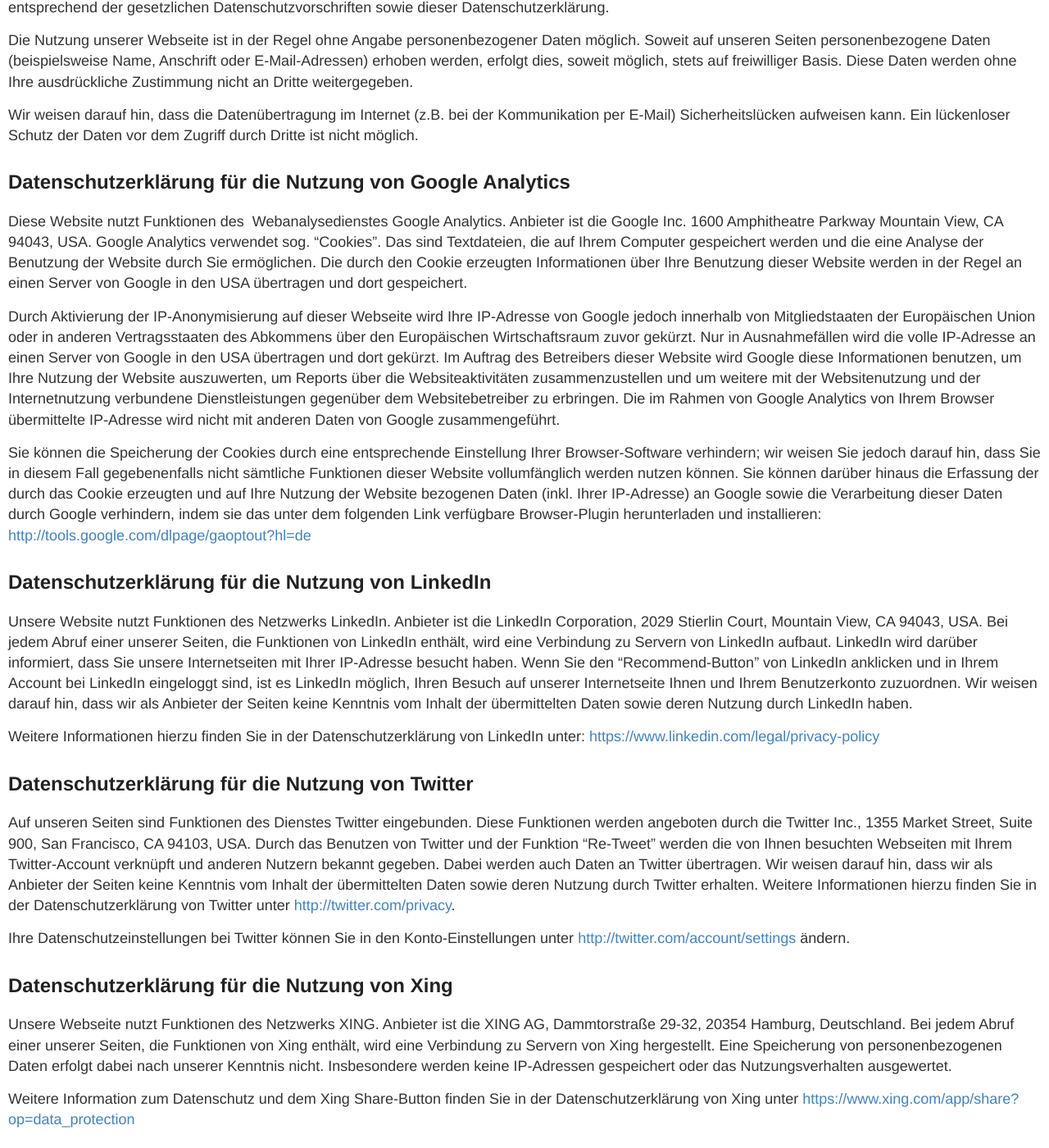
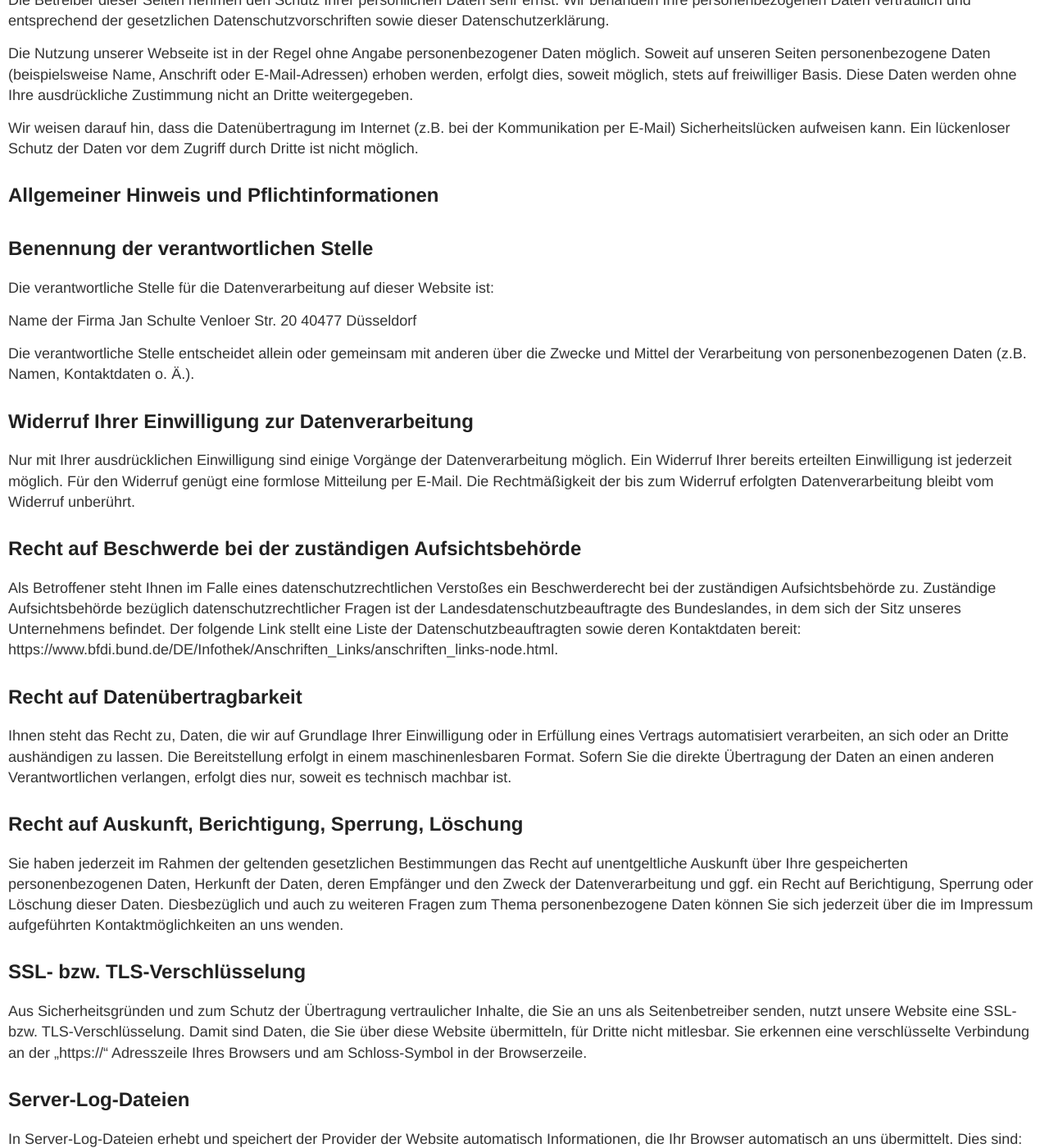
Before and after one commit to janschultecom/janschultecom.github.io, a Jekyll site: the page built from privacy/index.md, in a window 1280 px wide and 1400 px high, scrolled down 320 px. Shown: the whole window at 82% size. Built offline with Jekyll 4.4.1, drawn with Linux system fonts in a browser that asks for light colours; some of the changed text lies outside the part shown.

Commit message:
Update privacy

```diff
--- a/privacy/index.md
+++ b/privacy/index.md
@@ -2,7 +2,7 @@
 layout: page
 title: Datenschutzerklärung
 ---
-## Datenschutz
+# Datenschutzerklärung
 
 Die Betreiber dieser Seiten nehmen den Schutz Ihrer persönlichen Daten sehr ernst. Wir behandeln Ihre personenbezogenen Daten vertraulich und entsprechend der gesetzlichen Datenschutzvorschriften sowie dieser Datenschutzerklärung.
 
@@ -10,48 +10,49 @@ Die Nutzung unserer Webseite ist in der Regel ohne Angabe personenbezogener Date
 
 Wir weisen darauf hin, dass die Datenübertragung im Internet (z.B. bei der Kommunikation per E-Mail) Sicherheitslücken aufweisen kann. Ein lückenloser Schutz der Daten vor dem Zugriff durch Dritte ist nicht möglich.
 
-## Datenschutzerklärung für die Nutzung von Google Analytics
+## Allgemeiner Hinweis und Pflichtinformationen
 
-Diese Website nutzt Funktionen des  Webanalysedienstes Google Analytics. Anbieter ist die Google Inc. 1600 Amphitheatre Parkway Mountain View, CA 94043, USA. Google Analytics verwendet sog. "Cookies". Das sind Textdateien, die auf Ihrem Computer gespeichert werden und die eine Analyse der Benutzung der Website durch Sie ermöglichen. Die durch den Cookie erzeugten Informationen über Ihre Benutzung dieser Website werden in der Regel an einen Server von Google in den USA übertragen und dort gespeichert.
+## Benennung der verantwortlichen Stelle
 
-Durch Aktivierung der IP-Anonymisierung auf dieser Webseite wird Ihre IP-Adresse von Google jedoch innerhalb von Mitgliedstaaten der Europäischen Union oder in anderen Vertragsstaaten des Abkommens über den Europäischen Wirtschaftsraum zuvor gekürzt. Nur in Ausnahmefällen wird die volle IP-Adresse an einen Server von Google in den USA übertragen und dort gekürzt. Im Auftrag des Betreibers dieser Website wird Google diese Informationen benutzen, um Ihre Nutzung der Website auszuwerten, um Reports über die Websiteaktivitäten zusammenzustellen und um weitere mit der Websitenutzung und der Internetnutzung verbundene Dienstleistungen gegenüber dem Websitebetreiber zu erbringen. Die im Rahmen von Google Analytics von Ihrem Browser übermittelte IP-Adresse wird nicht mit anderen Daten von Google zusammengeführt.
+Die verantwortliche Stelle für die Datenverarbeitung auf dieser Website ist:
 
-Sie können die Speicherung der Cookies durch eine entsprechende Einstellung Ihrer Browser-Software verhindern; wir weisen Sie jedoch darauf hin, dass Sie in diesem Fall gegebenenfalls nicht sämtliche Funktionen dieser Website vollumfänglich werden nutzen können. Sie können darüber hinaus die Erfassung der durch das Cookie erzeugten und auf Ihre Nutzung der Website bezogenen Daten (inkl. Ihrer IP-Adresse) an Google sowie die Verarbeitung dieser Daten durch Google verhindern, indem sie das unter dem folgenden Link verfügbare Browser-Plugin herunterladen und installieren: [http://tools.google.com/dlpage/gaoptout?hl=de](http://tools.google.com/dlpage/gaoptout?hl=de)
+Name der Firma
+Jan Schulte
+Venloer Str. 20
+40477 Düsseldorf
 
-## Datenschutzerklärung für die Nutzung von LinkedIn
+Die verantwortliche Stelle entscheidet allein oder gemeinsam mit anderen über die Zwecke und Mittel der Verarbeitung von personenbezogenen Daten (z.B. Namen, Kontaktdaten o. Ä.).
 
-Unsere Website nutzt Funktionen des Netzwerks LinkedIn. Anbieter ist die LinkedIn Corporation, 2029 Stierlin Court, Mountain View, CA 94043, USA. Bei jedem Abruf einer unserer Seiten, die Funktionen von LinkedIn enthält, wird eine Verbindung zu Servern von LinkedIn aufbaut. LinkedIn wird darüber informiert, dass Sie unsere Internetseiten mit Ihrer IP-Adresse besucht haben. Wenn Sie den "Recommend-Button" von LinkedIn anklicken und in Ihrem Account bei LinkedIn eingeloggt sind, ist es LinkedIn möglich, Ihren Besuch auf unserer Internetseite Ihnen und Ihrem Benutzerkonto zuzuordnen. Wir weisen darauf hin, dass wir als Anbieter der Seiten keine Kenntnis vom Inhalt der übermittelten Daten sowie deren Nutzung durch LinkedIn haben.
+## Widerruf Ihrer Einwilligung zur Datenverarbeitung
 
-Weitere Informationen hierzu finden Sie in der Datenschutzerklärung von LinkedIn unter: [https://www.linkedin.com/legal/privacy-policy](https://www.linkedin.com/legal/privacy-policy)
+Nur mit Ihrer ausdrücklichen Einwilligung sind einige Vorgänge der Datenverarbeitung möglich. Ein Widerruf Ihrer bereits erteilten Einwilligung ist jederzeit möglich. Für den Widerruf genügt eine formlose Mitteilung per E-Mail. Die Rechtmäßigkeit der bis zum Widerruf erfolgten Datenverarbeitung bleibt vom Widerruf unberührt.
 
-## Datenschutzerklärung für die Nutzung von Twitter
+## Recht auf Beschwerde bei der zuständigen Aufsichtsbehörde
 
-Auf unseren Seiten sind Funktionen des Dienstes Twitter eingebunden. Diese Funktionen werden angeboten durch die Twitter Inc., 1355 Market Street, Suite 900, San Francisco, CA 94103, USA. Durch das Benutzen von Twitter und der Funktion "Re-Tweet" werden die von Ihnen besuchten Webseiten mit Ihrem Twitter-Account verknüpft und anderen Nutzern bekannt gegeben. Dabei werden auch Daten an Twitter übertragen. Wir weisen darauf hin, dass wir als Anbieter der Seiten keine Kenntnis vom Inhalt der übermittelten Daten sowie deren Nutzung durch Twitter erhalten. Weitere Informationen hierzu finden Sie in der Datenschutzerklärung von Twitter unter [http://twitter.com/privacy](http://twitter.com/privacy).
+Als Betroffener steht Ihnen im Falle eines datenschutzrechtlichen Verstoßes ein Beschwerderecht bei der zuständigen Aufsichtsbehörde zu. Zuständige Aufsichtsbehörde bezüglich datenschutzrechtlicher Fragen ist der Landesdatenschutzbeauftragte des Bundeslandes, in dem sich der Sitz unseres Unternehmens befindet. Der folgende Link stellt eine Liste der Datenschutzbeauftragten sowie deren Kontaktdaten bereit: https://www.bfdi.bund.de/DE/Infothek/Anschriften_Links/anschriften_links-node.html.
 
-Ihre Datenschutzeinstellungen bei Twitter können Sie in den Konto-Einstellungen unter [http://twitter.com/account/settings](http://twitter.com/account/settings) ändern.
+## Recht auf Datenübertragbarkeit
 
-## Datenschutzerklärung für die Nutzung von Xing
+Ihnen steht das Recht zu, Daten, die wir auf Grundlage Ihrer Einwilligung oder in Erfüllung eines Vertrags automatisiert verarbeiten, an sich oder an Dritte aushändigen zu lassen. Die Bereitstellung erfolgt in einem maschinenlesbaren Format. Sofern Sie die direkte Übertragung der Daten an einen anderen Verantwortlichen verlangen, erfolgt dies nur, soweit es technisch machbar ist.
 
-Unsere Webseite nutzt Funktionen des Netzwerks XING. Anbieter ist die XING AG, Dammtorstraße 29-32, 20354 Hamburg, Deutschland. Bei jedem Abruf einer unserer Seiten, die Funktionen von Xing enthält, wird eine Verbindung zu Servern von Xing hergestellt. Eine Speicherung von personenbezogenen Daten erfolgt dabei nach unserer Kenntnis nicht. Insbesondere werden keine IP-Adressen gespeichert oder das Nutzungsverhalten ausgewertet.
+## Recht auf Auskunft, Berichtigung, Sperrung, Löschung
 
-Weitere Information zum Datenschutz und dem Xing Share-Button finden Sie in der Datenschutzerklärung von Xing unter [https://www.xing.com/app/share?op=data_protection](https://www.xing.com/app/share?op=data_protection)
+Sie haben jederzeit im Rahmen der geltenden gesetzlichen Bestimmungen das Recht auf unentgeltliche Auskunft über Ihre gespeicherten personenbezogenen Daten, Herkunft der Daten, deren Empfänger und den Zweck der Datenverarbeitung und ggf. ein Recht auf Berichtigung, Sperrung oder Löschung dieser Daten. Diesbezüglich und auch zu weiteren Fragen zum Thema personenbezogene Daten können Sie sich jederzeit über die im Impressum aufgeführten Kontaktmöglichkeiten an uns wenden.
 
-## Datenschutzerklärung für die Nutzung von Disqus
+## SSL- bzw. TLS-Verschlüsselung
 
-Wir nutzen zudem das Disqus-Kommentarsystem, das von der Firma Disqus, Inc., 301 Howard St, Floor 3 San Francisco, California- 94105, USA, bereitgestellt wird. Die Datenschutzinformationen von Disqus finden Sie [hier](https://help.disqus.com/customer/portal/articles/466259-privacy-policy). Disqus erlaubt die Anmeldung entweder über ein eigenes Disqus-Nutzer-Konto ("Account") oder über bestehende Nutzer-Konten bei Facebook, Twitter und Google Plus. Sofern Sie sich mit Ihren Accounts der Social-Media-Angebote (siehe Informationen oben) bei der Disqus-Funktion auf unseren Webseiten anmelden, werden auch diese Diensteanbieter Informationen zu Ihrer Nutzung der Disqus-Funktionen erheben und verarbeiten. Bitte nehmen Sie dazu die Datenschutzinformationen der jeweiligen Anbieter (siehe oben) zur Kenntnis. Auch das Kommentieren als Gast ist möglich, allerdings stehen dann einige Funktionen nicht zur Verfügung.
+Aus Sicherheitsgründen und zum Schutz der Übertragung vertraulicher Inhalte, die Sie an uns als Seitenbetreiber senden, nutzt unsere Website eine SSL-bzw. TLS-Verschlüsselung. Damit sind Daten, die Sie über diese Website übermitteln, für Dritte nicht mitlesbar. Sie erkennen eine verschlüsselte Verbindung an der „https://“ Adresszeile Ihres Browsers und am Schloss-Symbol in der Browserzeile.
 
-Disqus ist eine international verbreitete Plattform. Mit einer Anmeldung kann man auf jeder Webseite kommentieren, die Disqus einsetzt.
+## Server-Log-Dateien
 
-Disqus übermittelt die E-Mail-Adresse der Benutzer und die IP-Adresse, die während der Eingabe eines Kommentars verwendet wurde, an Jan Schulte. Wir benötigen diese Information ausschließlich für den Zweck der Kontaktaufnahme im Zusammenhang mit Ihrer Nutzung von DISQUS, beispielsweise wenn wir Rückfragen zu Ihrem Nutzerkommentar haben. Eine unerlaubte Weitergabe an Dritte erfolgt selbstverständlich nicht.
+In Server-Log-Dateien erhebt und speichert der Provider der Website automatisch Informationen, die Ihr Browser automatisch an uns übermittelt. Dies sind:
 
-## Cookies
+Browsertyp und Browserversion
+Verwendetes Betriebssystem
+Referrer URL
+Hostname des zugreifenden Rechners
+Uhrzeit der Serveranfrage
+IP-Adresse
+Es findet keine Zusammenführung dieser Daten mit anderen Datenquellen statt. Grundlage der Datenverarbeitung bildet Art. 6 Abs. 1 lit. b DSGVO, der die Verarbeitung von Daten zur Erfüllung eines Vertrags oder vorvertraglicher Maßnahmen gestattet.
 
-Die Internetseiten verwenden teilweise so genannte Cookies. Cookies richten auf Ihrem Rechner keinen Schaden an und enthalten keine Viren. Cookies dienen dazu, unser Angebot nutzerfreundlicher, effektiver und sicherer zu machen. Cookies sind kleine Textdateien, die auf Ihrem Rechner abgelegt werden und die Ihr Browser speichert.
-
-Die meisten der von uns verwendeten Cookies sind so genannte „Session-Cookies“. Sie werden nach Ende Ihres Besuchs automatisch gelöscht. Andere Cookies bleiben auf Ihrem Endgerät gespeichert, bis Sie diese löschen. Diese Cookies ermöglichen es uns, Ihren Browser beim nächsten Besuch wiederzuerkennen.
-
-Sie können Ihren Browser so einstellen, dass Sie über das Setzen von Cookies informiert werden und Cookies nur im Einzelfall erlauben, die Annahme von Cookies für bestimmte Fälle oder generell ausschließen sowie das automatische Löschen der Cookies beim Schließen des Browser aktivieren. Bei der Deaktivierung von Cookies kann die Funktionalität dieser Website eingeschränkt sein.
-
-## Kontaktformular
-
-Wenn Sie uns per Kontaktformular Anfragen zukommen lassen, werden Ihre Angaben aus dem Anfrageformular inklusive der von Ihnen dort angegebenen Kontaktdaten zwecks Bearbeitung der Anfrage und für den Fall von Anschlussfragen bei uns gespeichert. Diese Daten geben wir nicht ohne Ihre Einwilligung weiter.
+Quelle: Datenschutz-Konfigurator von mein-datenschutzbeauftragter.de
```
